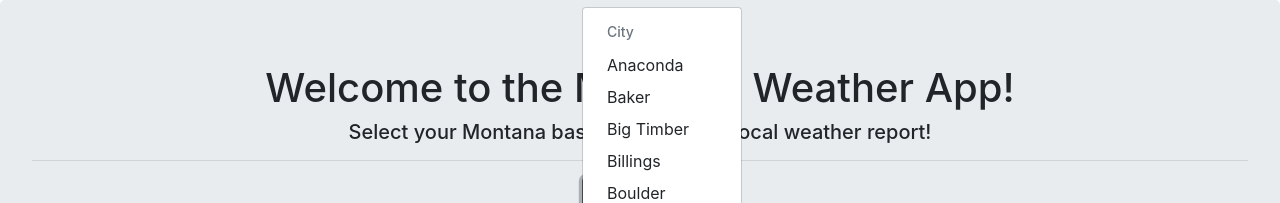
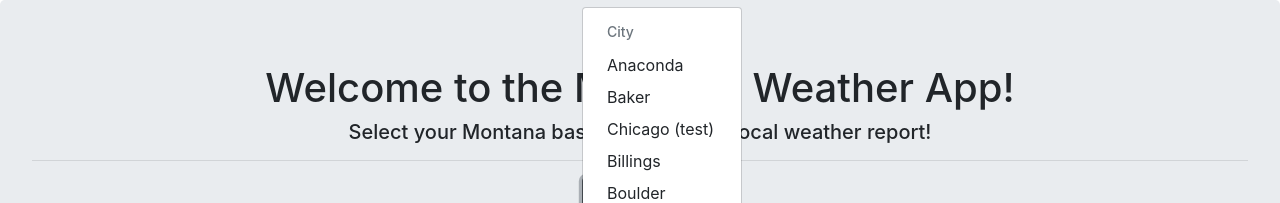
Before and after one commit to TYohoJr/myWeatherApp, a React (Create React App) app: page / in a window 1280 px wide. Both pictures are taken after a click on the button "Dropdown". Shown: the top 203 px of the page. Built offline with nearby package versions, Linux system fonts and the light colour scheme; no server answers.

Commit message:
added some comments for future plans

```diff
--- a/src/dropdown.js
+++ b/src/dropdown.js
@@ -1,3 +1,7 @@
+// Only the first 4 cities in the dropdown are currently active
+// The rest are placeholders for now
+
+
 import React from 'react';
 import { Dropdown, DropdownToggle, DropdownMenu, DropdownItem } from 'reactstrap';
 import "./dropdown.css";
@@ -50,6 +54,7 @@ export default class Dropdown1 extends React.Component {
           this.state.data.main.temp = Math.floor((this.state.data.main.temp - 273.15)* 1.8000 + 32.00)
       }
       if(this.state.testVar != "placeholder"){
+        //possily change this to this.setState in the future
           this.tableThing = <Table>
           <thead>
             <tr>
@@ -66,6 +71,7 @@ export default class Dropdown1 extends React.Component {
             </tr>
           </tbody>
         </Table>
+        //somehow need to get rid of this
           this.componentDidMount()
       }
     return (
@@ -79,7 +85,7 @@ export default class Dropdown1 extends React.Component {
           <DropdownItem header>City</DropdownItem>
           <DropdownItem onClick={() => this.handleClick("anaconda")}>Anaconda</DropdownItem>
           <DropdownItem onClick={() => this.handleClick("baker")}>Baker</DropdownItem>
-          <DropdownItem onClick={() => this.handleClick("")}>Big Timber</DropdownItem>
+          <DropdownItem onClick={() => this.handleClick("chicago")}>Chicago (test)</DropdownItem>
           <DropdownItem onClick={() => this.handleClick("billings")}>Billings</DropdownItem>
           <DropdownItem>Boulder</DropdownItem>
           <DropdownItem>Bozeman</DropdownItem>
```
